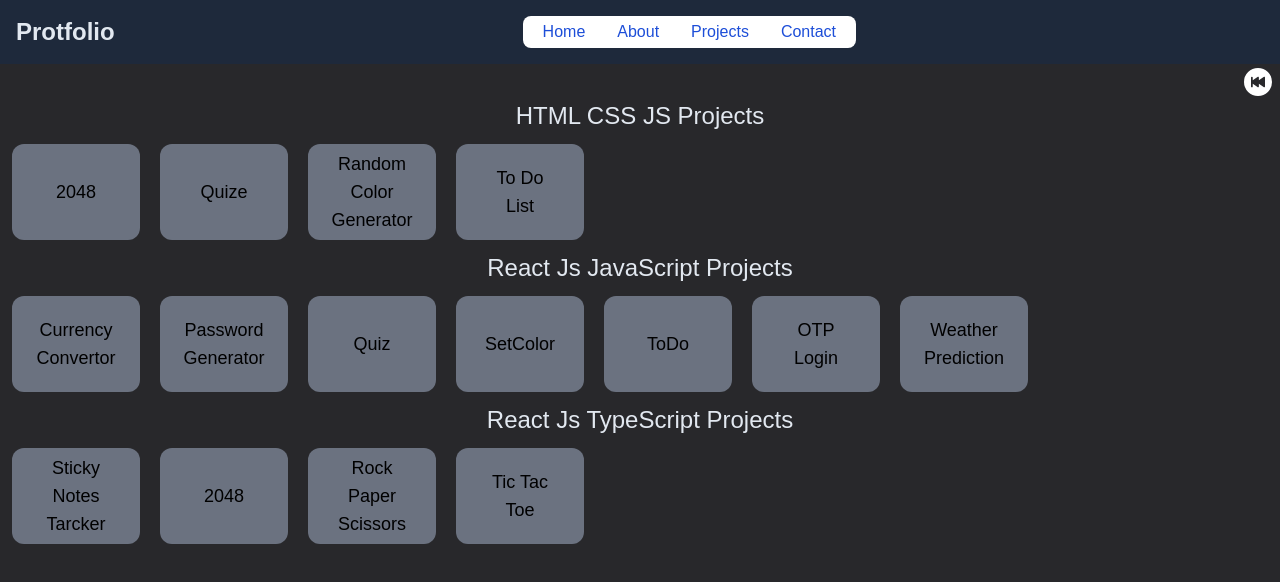
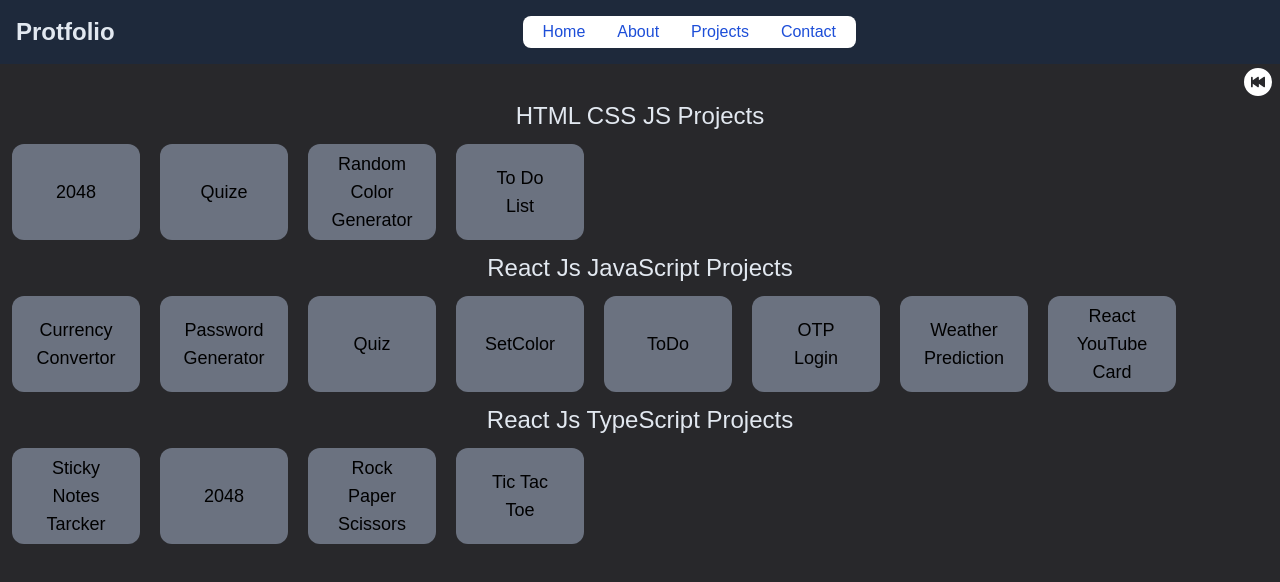
Before and after one commit to achal262001/My-Prortfolio, a React (Create React App) app: page /project in a window 1280 px wide. Shown: the top 582 px of the page. Built offline with nearby package versions, Linux system fonts and the light colour scheme; a web font is replaced by a local one.

Commit message:
React Dependecy are upgraded

```diff
--- a/package.json
+++ b/package.json
@@ -14,7 +14,7 @@
     "react-dom": "^18.3.1",
     "react-icons": "^5.3.0",
     "react-router-dom": "^6.26.2",
-    "react-scripts": "5.0.1",
+    "react-scripts": "^5.0.1",
     "web-vitals": "^2.1.4"
   },
   "scripts": {
@@ -45,6 +45,6 @@
     "@types/react": "^18.3.8",
     "@types/react-dom": "^18.3.0",
     "tailwindcss": "^3.4.10",
-    "typescript": "^5.6.2"
+    "typescript": "^4.9.5"
   }
 }
--- a/src/Screens/Projects.js
+++ b/src/Screens/Projects.js
@@ -54,6 +54,10 @@ function Projects() {
     },
     {
       name: "Weather Prediction",
+      navigate: "weather",
+    },
+    {
+      name: "React YouTube Card",
       navigate: "weather",
     },
   ];
```
Also changed, not shown: 1 other file (tests, documents, lock files or other folders).
